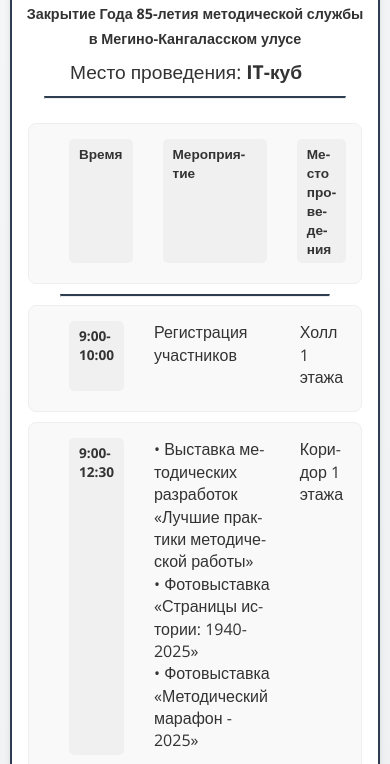
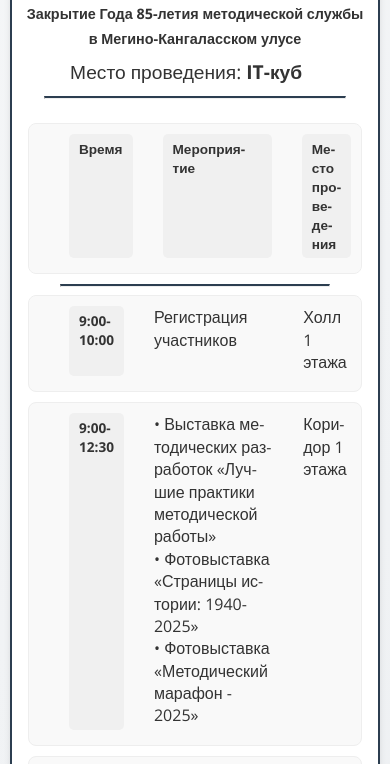
Before and after one commit to eJakop/february_meeting, a plain HTML site: page pages/nb.html in a window 390 px wide. Shown: the part 920-1684 px from the top of the page. Drawn offline with nearby package versions, Linux system fonts and the light colour scheme.

Commit message:
column4 test 2

```diff
--- a/css/style.css
+++ b/css/style.css
@@ -400,13 +400,6 @@ body {
     .main-content {
         padding: 1rem 0;
     }
-}
-
-/* Дополнительные улучшения для очень маленьких экранов */
-@media (max-width: 480px) {
-    .program-event-pane-columns {
-        grid-template-columns: 1fr 5fr 2fr;
-    }
 
     .program-event-pane-columns-in-kmo {
         grid-template-columns: 1fr;
@@ -416,6 +409,17 @@ body {
         border-radius: 8px;
         margin-bottom: 10px;
         border: 1px solid #eee;
+    }
+
+}
+
+/* Дополнительные улучшения для очень маленьких экранов */
+@media (max-width: 480px) {
+    .program-event-pane-columns {
+        grid-template-columns: 1fr 5fr 2fr;
+    }
+    .program-event-pane-columns-in-kmo {
+        padding: 10px;
     }
 
 
```
